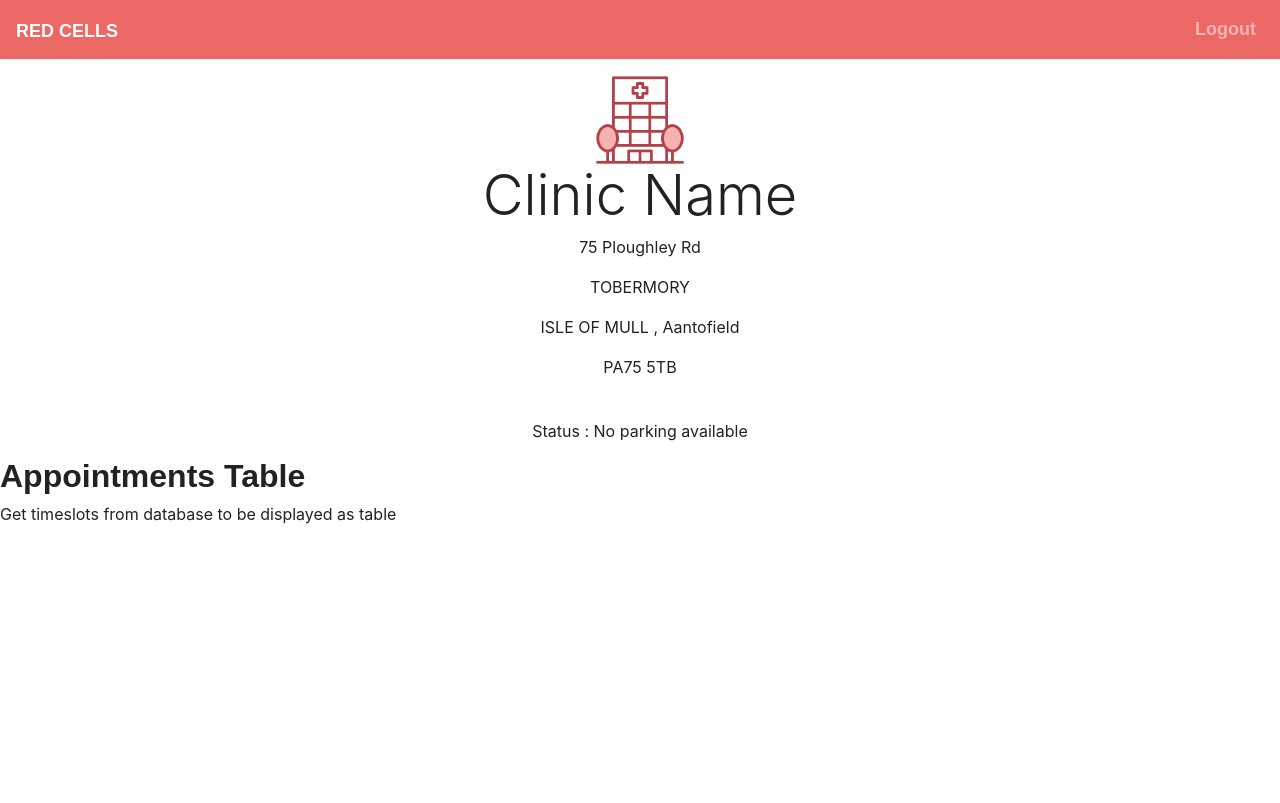
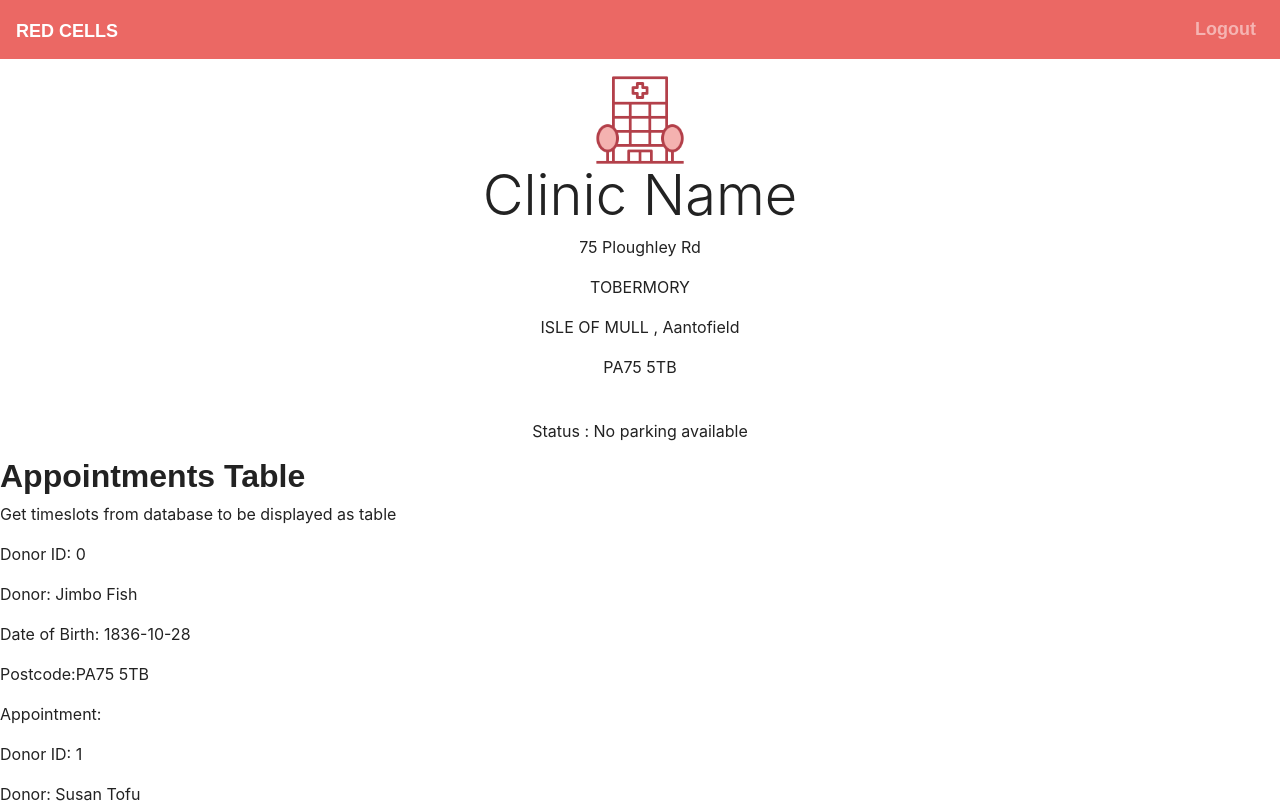
Before and after one commit to hjc86/blood_app, a React (Create React App) app in the folder frontend/: page /clinic-dashboard in a window 1280 px wide. Shown: the top 803 px of the page. Built offline with nearby package versions, Linux system fonts and the light colour scheme; a web font is replaced by a local one.

Commit message:
clinic dashboard appointments

```diff
--- a/frontend/src/components/clinic_appointments.js
+++ b/frontend/src/components/clinic_appointments.js
@@ -21,10 +21,26 @@ class ClinicAppointments extends React.Component {
                         "Tuesday": [["09:00","13:00"],["14:00","17:00"]],
                         "Wednesday": [["09:00","13:00"],["14:00","17:00"]],
                         "Thursday": [["09:00","13:00"],["14:00","17:00"]],
-                        "Friday": [["09:00","13:00"],["14:00","17:00"]]}
+                        "Friday": [["09:00","13:00"],["14:00","17:00"]]},
+            "Donors": [{
+                "id": "0",
+                "firstname": "Jimbo",
+                "surname": "Fish",
+                "dateOfBirth": "1836-10-28",
+                "postcode": "PA75 5TB",
+                "appointment": {"Monday": [["10:00"],["11:00"]]}
+                },
+                {
+                "id": "1",
+                "firstname": "Susan",
+                "surname": "Tofu",
+                "dateOfBirth": "1889-10-23",
+                "postcode": "PA75 5TB",
+                "appointment": {"Tuesday": [["11:00"],["12:00"]]}
+                }]
+
         };
     };
-
 
 
     render() {
@@ -45,6 +61,19 @@ class ClinicAppointments extends React.Component {
             <div>
                 <h2>Appointments Table</h2>
                 <p>Get timeslots from database to be displayed as table</p>
+
+                {this.state.Donors.map((info) => {
+            return <div>
+            <p>Donor ID: {info.id}</p>
+            <p>Donor: {info.firstname} {info.surname}</p>
+            <p>Date of Birth: {info.dateOfBirth}</p>
+            <p>Postcode:{info.postcode}</p>
+                <p>Appointment:{info.appointment[0]}</p> </div>
+            })}
+
+                <p> get/receive booked appointments data from database
+                    extract the donor's data from that appointment slot
+                </p>
             </div>
             </div>
         )
```
